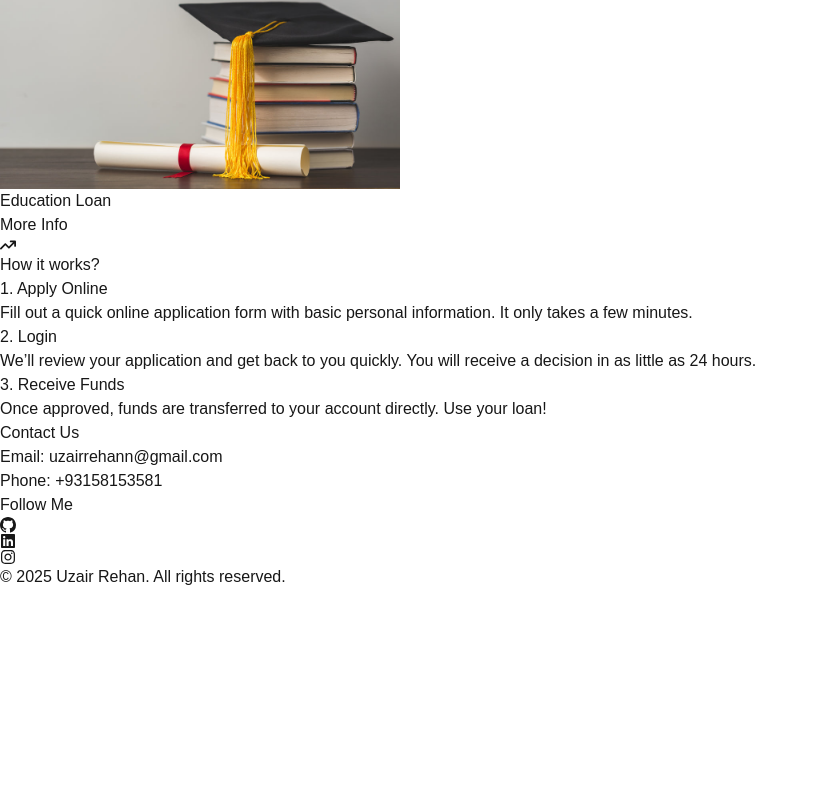
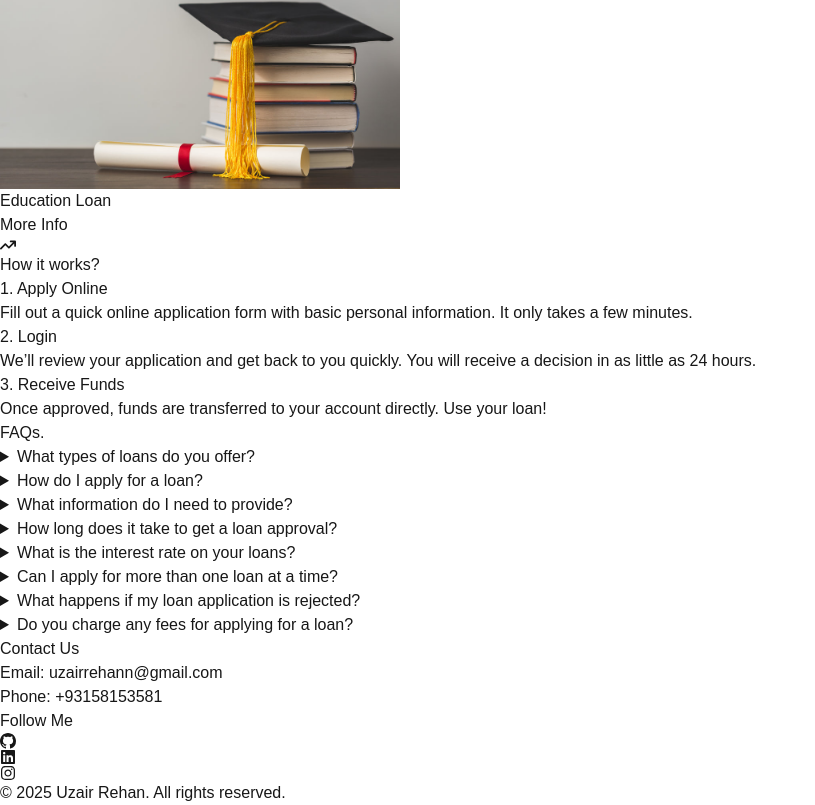
Before and after one commit to uzairrehan/islamic-qarz, a Next.js app in the folder client/: page / in a window 1280 px wide. Shown: the part 1423-2228 px from the top of the page, without its empty margins (0-815 px from the left). Before the commit the page ends 2012 px from the top, so only its background shows below. Built offline with nearby package versions, Linux system fonts and the light colour scheme.

Commit message:
faqs added

```diff
--- a/client/src/app/page.tsx
+++ b/client/src/app/page.tsx
@@ -3,6 +3,7 @@ import Hero from "@/components/Hero";
 import AllCards from "@/components/AllCards";
 import HowWorks from "@/components/HowWorks";
 import Footer from "@/components/Footer";
+import FAQs from "@/components/FAQs";
 
 export default function Home() {
   return (
@@ -11,7 +12,9 @@ export default function Home() {
       <Hero />
       <AllCards/>
       <HowWorks/>
+      <FAQs/>
       <Footer/>
+
     </>
   );
 }
--- a/client/src/components/FAQs.tsx
+++ b/client/src/components/FAQs.tsx
@@ -0,0 +1,28 @@
+import React from 'react'
+import { FAQ } from '@/constants/FAQs'
+function FAQs() {
+
+    return (
+        <>
+            <h1 className='text-center text-3xl md:text-5xl py-12 font-extrabold'>
+                FAQs.
+            </h1>
+            <div className='flex items-center justify-center flex-col md:w-full gap-1'>
+                {
+                    FAQ.map(({ qst, ans }, index) => (
+                        <details key={index} className='bg-[#000c1b] px-2 w-[500px] md:w-3/5'>
+                            <summary className='font-extrabold text-sm md:text-lg hover:cursor-pointer'>
+                                {qst}
+                            </summary>
+                            <p>
+                                {ans}
+                            </p>
+                        </details>
+                    ))
+                }
+            </div>
+        </>
+    )
+}
+
+export default FAQs
--- /dev/null
+++ b/client/src/constants/FAQs.ts
@@ -0,0 +1,36 @@
+import { FAQsType } from "@/types/FAQsType";
+
+export const FAQ:FAQsType[] = [
+    {
+        qst: "What types of loans do you offer?",
+        ans: "We offer Education loans, Wedding loans, Business loans, and Home Construction loans. You can view more details on each type of loan on our loan explore page."
+    },
+    {
+        qst: "How do I apply for a loan?",
+        ans: "Simply visit our Apply for Loan page, fill out the online application form with your personal and financial information, and submit it. We will review your application and get back to you with a decision."
+    },
+    {
+        qst: "What information do I need to provide?",
+        ans: "You’ll need to provide basic personal information (name, address, phone number), financial details (income, employment status), and the loan amount you wish to borrow."
+    },
+    {
+        qst: "How long does it take to get a loan approval?",
+        ans: "Loan approval can take anywhere from a few minutes to 24 hours, depending on the type of loan and the completeness of your application."
+    },
+    {
+        qst: "What is the interest rate on your loans?",
+        ans: "Their is no interest in it because it is Islamic."
+    },
+    {
+        qst: "Can I apply for more than one loan at a time?",
+        ans: "No, you can't apply for more than one loan."
+    },
+    {
+        qst: "What happens if my loan application is rejected?",
+        ans: "If your application is rejected, we will notify you with the reason for the rejection."
+    },
+    {
+        qst: "Do you charge any fees for applying for a loan?",
+        ans: "No, we do not charge any upfront fees for applying for a loan."
+    }
+];
--- /dev/null
+++ b/client/src/types/FAQsType.ts
@@ -0,0 +1,5 @@
+export interface FAQsType {
+        qst: string,
+        ans: string
+
+}
```
Also changed, not shown: client/src/types/cardType.ts (renamed from client/src/types/cardType.tsx).
